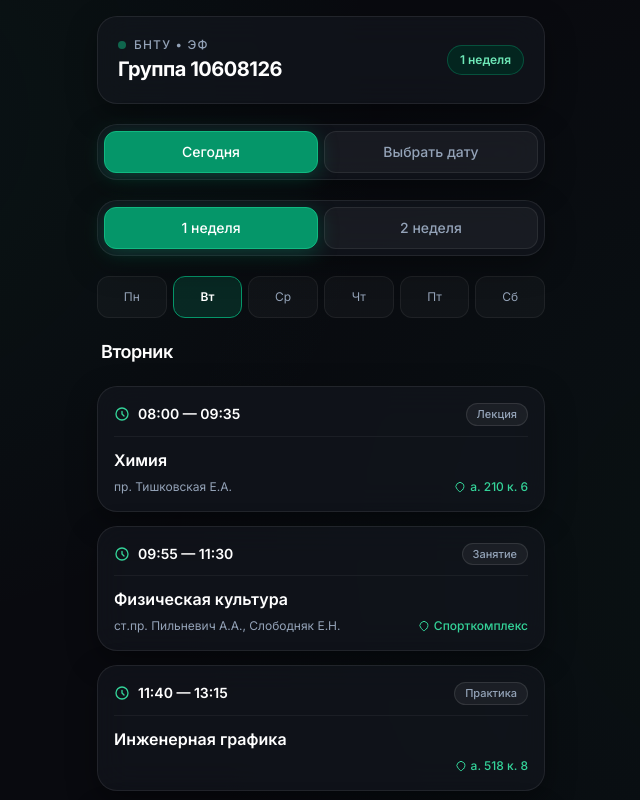
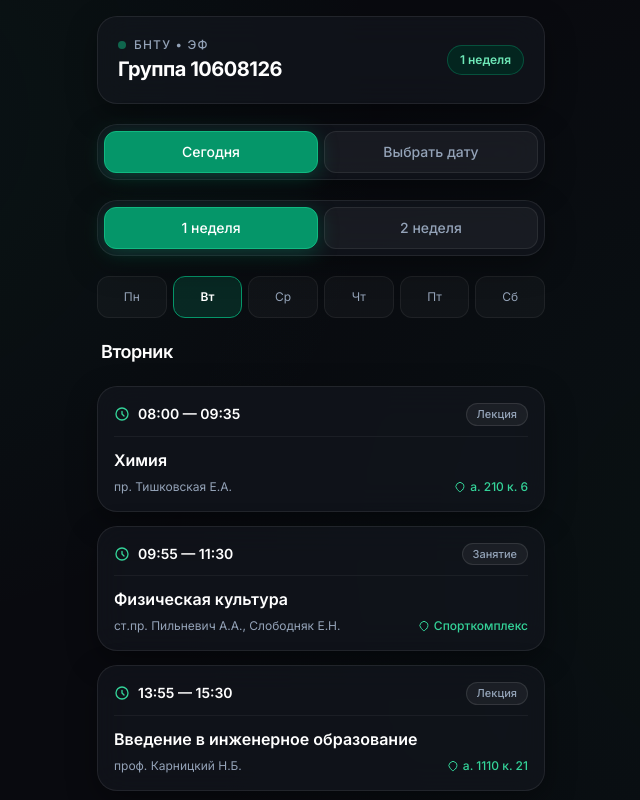
Before and after one commit to forcensss/yaderko, a plain HTML site: page index.html in a window 1280 px wide. Shown: the top 800 px of the page, without its empty margins (319-959 px from the left). Drawn offline with nearby package versions, Linux system fonts and the light colour scheme.

Commit message:
Update index.html

```diff
--- a/index.html
+++ b/index.html
@@ -224,7 +224,6 @@
                 lessons: [
                     { timeStart: "08:00", timeEnd: "09:35", week: [1, 2], type: "Лекция", title: "Химия", teacher: "пр. Тишковская Е.А.", room: "а. 210 к. 6" },
                     { timeStart: "09:55", timeEnd: "11:30", week: [1, 2], type: "Занятие", title: "Физическая культура", teacher: "ст.пр. Пильневич А.А., Слободняк Е.Н.", room: "Спорткомплекс" },
-                    { timeStart: "11:40", timeEnd: "13:15", week: [1, 2], type: "Практика", title: "Инженерная графика", teacher: "—", room: "а. 518 к. 8" },
                     { timeStart: "13:55", timeEnd: "15:30", week: [1], type: "Лекция", title: "Введение в инженерное образование", teacher: "проф. Карницкий Н.Б.", room: "а. 1110 к. 21" }
                 ]
             },
```
